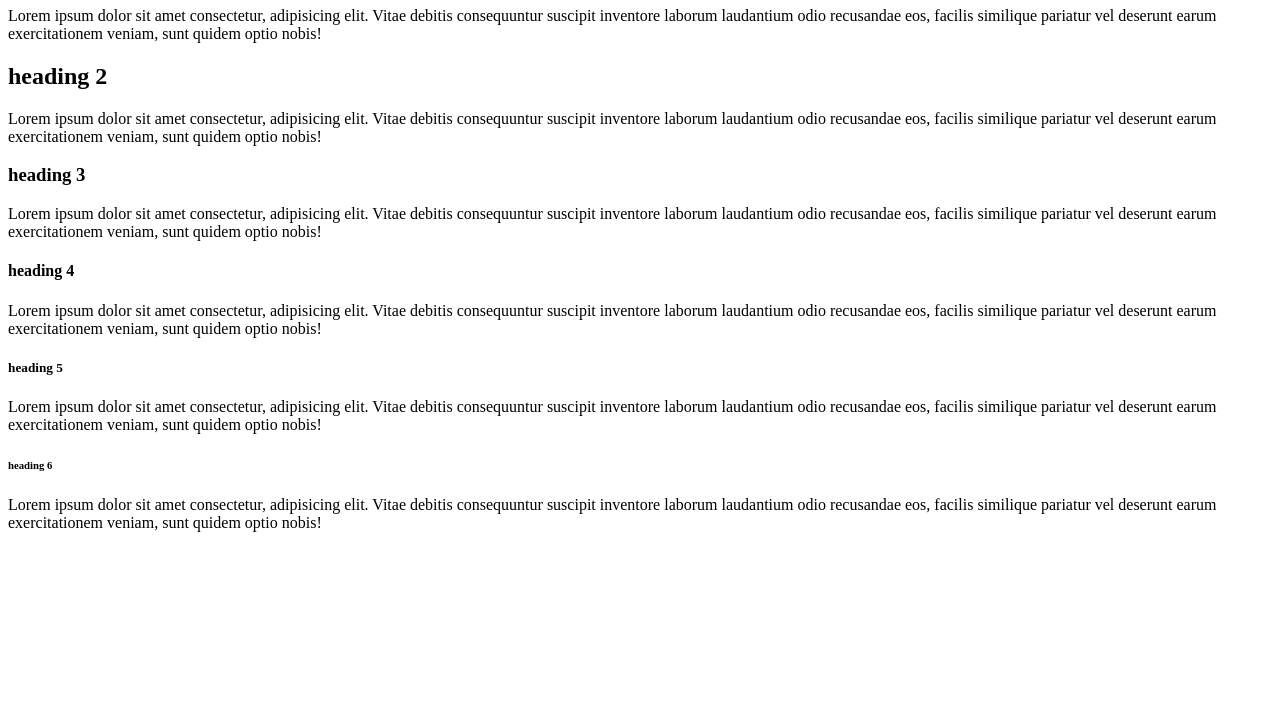
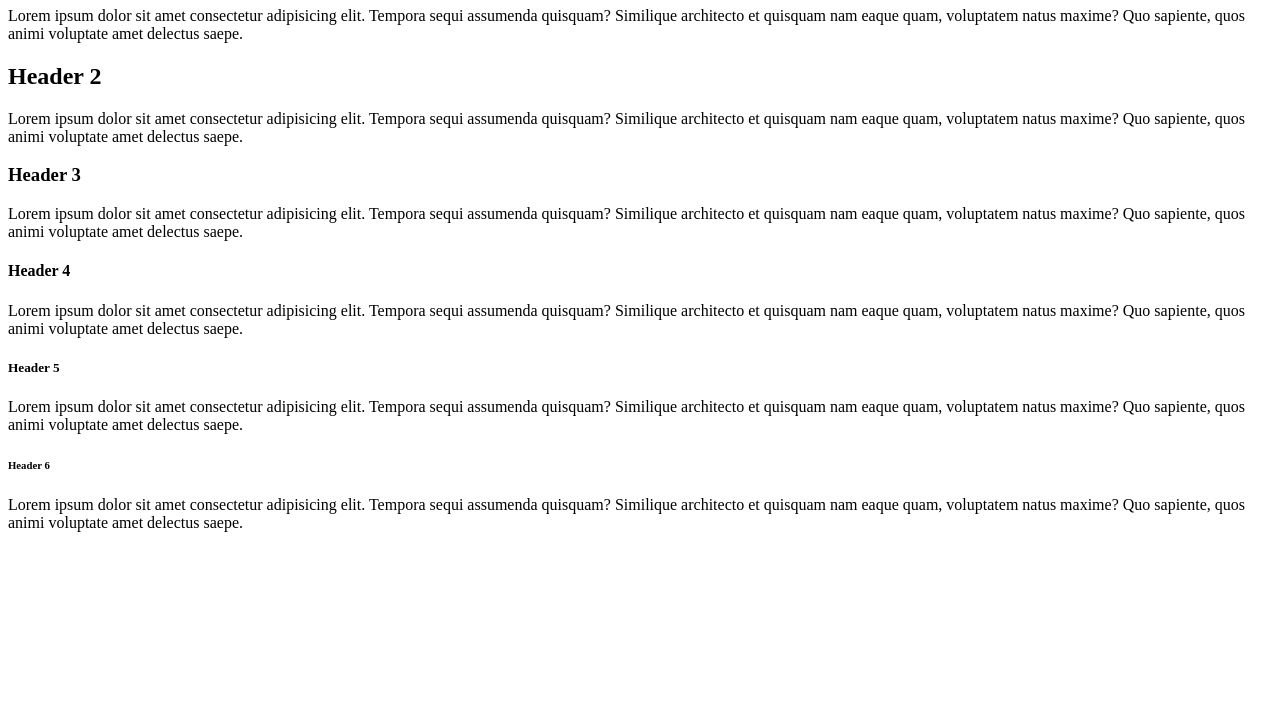
Before and after one commit to gvalencia94/garys_stuff, a plain HTML site: page 005_essentials_tags/02_heading-elements/index.html in a window 1280 px wide. Shown: the part 73-800 px from the top of the page. Drawn offline with Linux system fonts and the light colour scheme.

Commit message:
add 005 and 006 files

```diff
--- a/005_essentials_tags/02_heading-elements/index.html
+++ b/005_essentials_tags/02_heading-elements/index.html
@@ -7,23 +7,29 @@
 </head>
 <body>
 
-<h1>heading 1</h1>
-<p>Lorem ipsum dolor sit amet consectetur, adipisicing elit. Vitae debitis consequuntur suscipit inventore laborum laudantium odio recusandae eos, facilis similique pariatur vel deserunt earum exercitationem veniam, sunt quidem optio nobis!</p>
+<h1 title="item1">Header 1</h1>
 
-<h2>heading 2</h2>
-<p>Lorem ipsum dolor sit amet consectetur, adipisicing elit. Vitae debitis consequuntur suscipit inventore laborum laudantium odio recusandae eos, facilis similique pariatur vel deserunt earum exercitationem veniam, sunt quidem optio nobis!</p>
+<p>Lorem ipsum dolor sit amet consectetur adipisicing elit. Tempora sequi assumenda quisquam? Similique architecto et quisquam nam eaque quam, voluptatem natus maxime? Quo sapiente, quos animi voluptate amet delectus saepe.</p>
 
-<h3>heading 3</h3>
-<p>Lorem ipsum dolor sit amet consectetur, adipisicing elit. Vitae debitis consequuntur suscipit inventore laborum laudantium odio recusandae eos, facilis similique pariatur vel deserunt earum exercitationem veniam, sunt quidem optio nobis!</p>
+<h2 title="item2">Header 2</h2>
 
-<h4>heading 4</h4>
-<p>Lorem ipsum dolor sit amet consectetur, adipisicing elit. Vitae debitis consequuntur suscipit inventore laborum laudantium odio recusandae eos, facilis similique pariatur vel deserunt earum exercitationem veniam, sunt quidem optio nobis!</p>
+<p>Lorem ipsum dolor sit amet consectetur adipisicing elit. Tempora sequi assumenda quisquam? Similique architecto et quisquam nam eaque quam, voluptatem natus maxime? Quo sapiente, quos animi voluptate amet delectus saepe.</p>
 
-<h5>heading 5</h5>
-<p>Lorem ipsum dolor sit amet consectetur, adipisicing elit. Vitae debitis consequuntur suscipit inventore laborum laudantium odio recusandae eos, facilis similique pariatur vel deserunt earum exercitationem veniam, sunt quidem optio nobis!</p>
+<h3 title="item3">Header 3</h3>
 
-<h6>heading 6</h6>
-<p>Lorem ipsum dolor sit amet consectetur, adipisicing elit. Vitae debitis consequuntur suscipit inventore laborum laudantium odio recusandae eos, facilis similique pariatur vel deserunt earum exercitationem veniam, sunt quidem optio nobis!</p>
+<p>Lorem ipsum dolor sit amet consectetur adipisicing elit. Tempora sequi assumenda quisquam? Similique architecto et quisquam nam eaque quam, voluptatem natus maxime? Quo sapiente, quos animi voluptate amet delectus saepe.</p>
+
+<h4 title="item4">Header 4</h4>
+
+<p>Lorem ipsum dolor sit amet consectetur adipisicing elit. Tempora sequi assumenda quisquam? Similique architecto et quisquam nam eaque quam, voluptatem natus maxime? Quo sapiente, quos animi voluptate amet delectus saepe.</p>
+
+<h5 title="item5">Header 5</h5>
+
+<p>Lorem ipsum dolor sit amet consectetur adipisicing elit. Tempora sequi assumenda quisquam? Similique architecto et quisquam nam eaque quam, voluptatem natus maxime? Quo sapiente, quos animi voluptate amet delectus saepe.</p>
+
+<h6 title="item6">Header 6</h6>
+
+<p>Lorem ipsum dolor sit amet consectetur adipisicing elit. Tempora sequi assumenda quisquam? Similique architecto et quisquam nam eaque quam, voluptatem natus maxime? Quo sapiente, quos animi voluptate amet delectus saepe.</p>
 
 
 </body>
```
Also changed, not shown: 006_emmet/index.html (added, +22 -0 lines).
